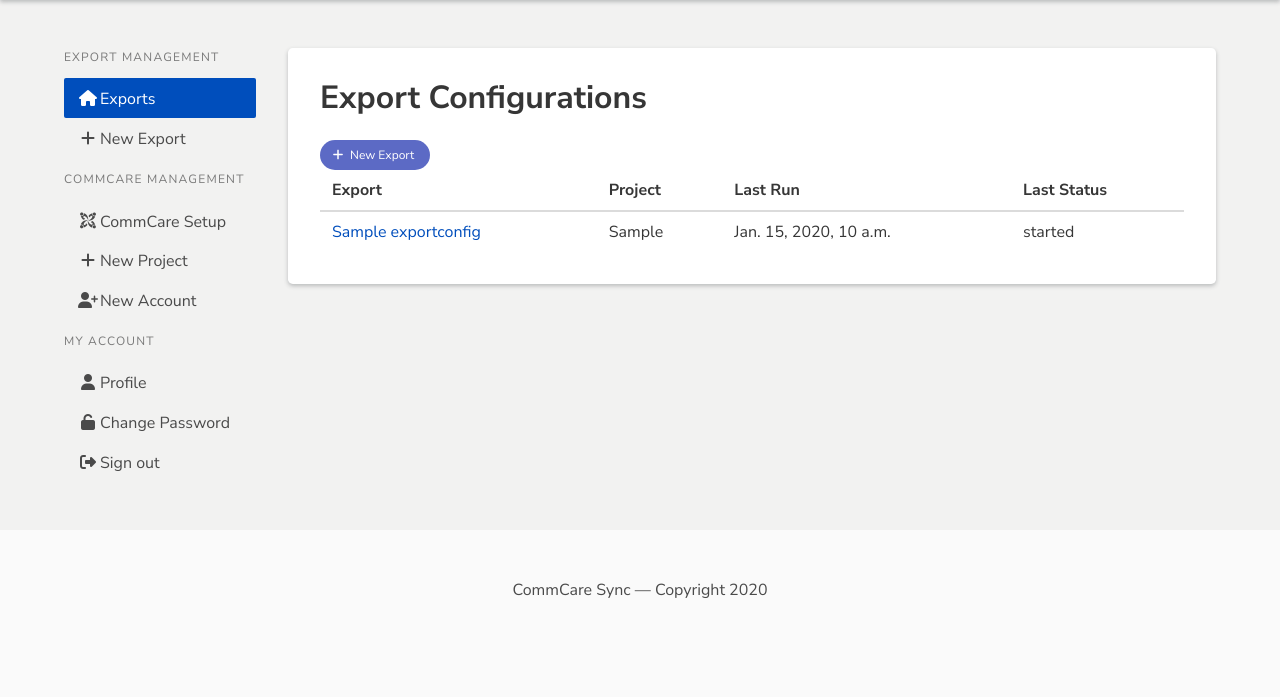
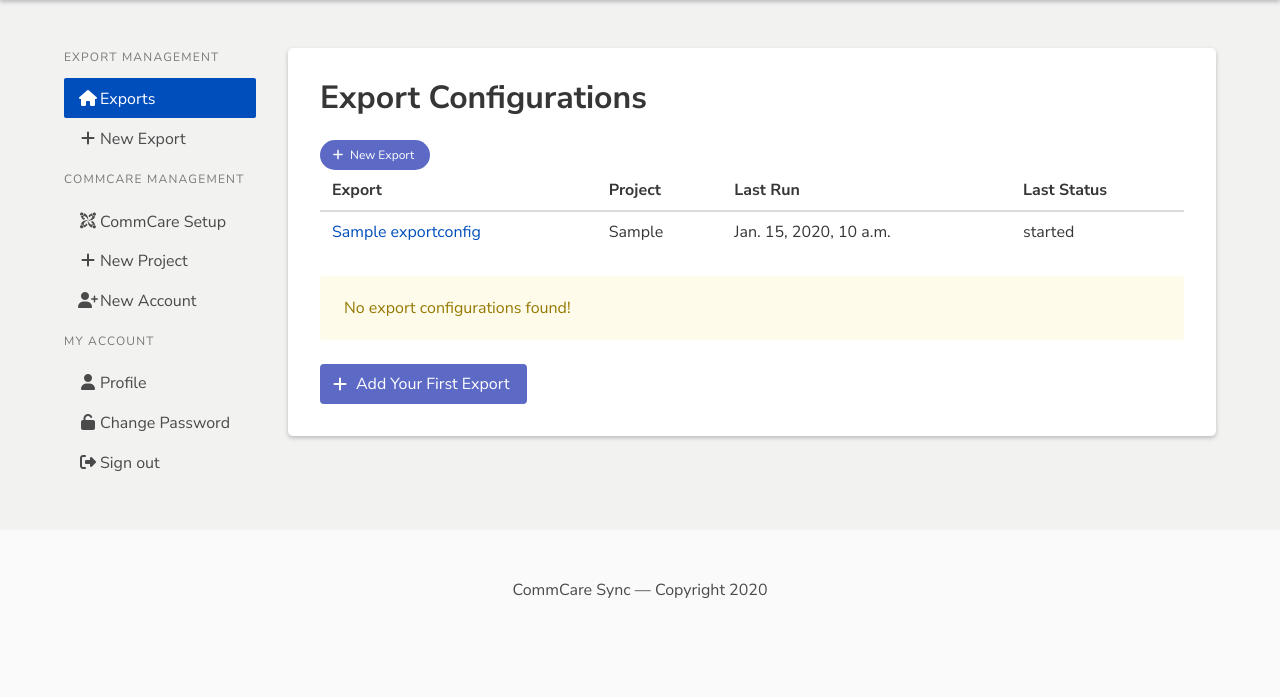
Before and after one commit to dimagi/commcare-sync, a Django app: page /exports/ in a window 1280 px wide. Shown: the part 52-749 px from the top of the page. Run offline with Django 3.2, Linux system fonts and the light colour scheme; a user stored in the database is signed in; tables that the repository leaves empty hold one stand-in row (values such as "Sample post"); grey boxes marked "Sample" are stand-in pictures; parts of the project's set-up code (start-up, migrations or seed data) failed here and were passed over; some libraries are stand-ins or nearby versions.

Commit message:
better empty state

```diff
--- a/templates/exports/exports_home.html
+++ b/templates/exports/exports_home.html
@@ -2,6 +2,7 @@
 {% block app %}
 <section class="section app-card">
   <h1 class="title">Export Configurations</h1>
+{% if exports.exists %}
   <a class="button is-primary is-rounded is-small" href="{% url 'exports:create_export_config' %}">
     <span class="icon">
       <i class="fa fa-plus"></i>
@@ -28,5 +29,15 @@
     {% endfor %}
     </tbody>
   </table>
+{% endif  %}
+  <section class="notification is-warning is-light">
+    No export configurations found!
+  </section>
+  <a class="button is-primary " href="{% url 'exports:create_export_config' %}">
+    <span class="icon">
+      <i class="fa fa-plus"></i>
+    </span>
+    <span>Add Your First Export</span>
+  </a>
 </section>
 {% endblock app %}
```
